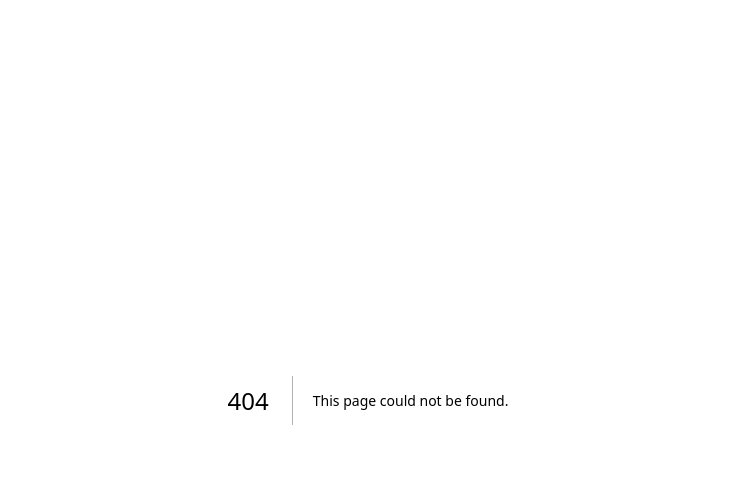
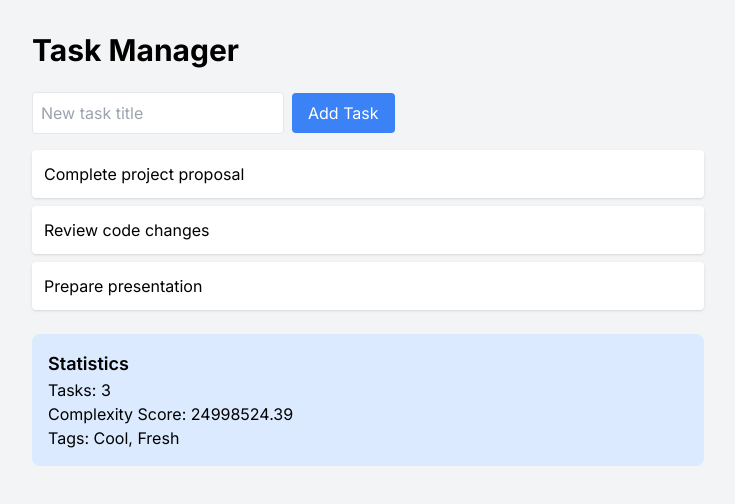
Before and after one commit to vpukhanov/react-profiling-talk, a Next.js app: page /task-manager in a window 1280 px wide. Before the commit this address had no page. Shown: the top 504 px of the page, without its empty margins (272-1007 px from the left). Built offline with nearby package versions, Linux system fonts and the light colour scheme.

Commit message:
task manager example

```diff
--- /dev/null
+++ b/app/task-manager/algorithm.ts
@@ -0,0 +1,9 @@
+export function secretScoringAlgorithm() {
+  let result = 0;
+
+  for (let i = 0; i < 50000000; i++) {
+    result += Math.random();
+  }
+
+  return result;
+}
--- /dev/null
+++ b/app/task-manager/page.tsx
@@ -0,0 +1,5 @@
+import TaskManager from "./task-manager";
+
+export default function Page() {
+  return <TaskManager />;
+}
--- /dev/null
+++ b/app/task-manager/task-manager.tsx
@@ -0,0 +1,90 @@
+"use client";
+
+import React, { useState, useMemo } from "react";
+import { secretScoringAlgorithm } from "./algorithm";
+
+type Task = {
+  id: number;
+  title: string;
+};
+
+function TaskList({ tasks }: { tasks: Task[] }) {
+  secretScoringAlgorithm();
+
+  return (
+    <ul className="space-y-2">
+      {tasks.map((task) => (
+        <li key={task.id} className="bg-white p-3 rounded shadow">
+          {task.title}
+        </li>
+      ))}
+    </ul>
+  );
+}
+
+function Statistics({
+  taskCount,
+  tags,
+}: {
+  taskCount: number;
+  tags: string[];
+}) {
+  const score = secretScoringAlgorithm();
+
+  return (
+    <div className="bg-blue-100 p-4 rounded-lg">
+      <h3 className="text-lg font-semibold">Statistics</h3>
+      <p>Tasks: {taskCount}</p>
+      <p>Complexity Score: {score.toFixed(2)}</p>
+      <p>Tags: {tags.join(", ")}</p>
+    </div>
+  );
+}
+
+function TaskManager() {
+  const [tasks, setTasks] = useState([
+    { id: 1, title: "Complete project proposal" },
+    { id: 2, title: "Review code changes" },
+    { id: 3, title: "Prepare presentation" },
+  ]);
+  const [newTaskTitle, setNewTaskTitle] = useState("");
+  const tags = ["Cool", "Fresh"];
+
+  const addTask = () => {
+    if (newTaskTitle.trim()) {
+      setTasks([...tasks, { id: Date.now(), title: newTaskTitle }]);
+      setNewTaskTitle("");
+    }
+  };
+
+  const taskCount = useMemo(() => tasks.length, [tasks]);
+
+  return (
+    <div className="min-h-screen p-8 bg-gray-100">
+      <div className="max-w-2xl mx-auto">
+        <h1 className="text-3xl font-bold mb-6">Task Manager</h1>
+        <div className="mb-4">
+          <input
+            type="text"
+            value={newTaskTitle}
+            onChange={(e) => setNewTaskTitle(e.target.value)}
+            className="p-2 border rounded mr-2 text-black"
+            placeholder="New task title"
+          />
+          <button
+            onClick={addTask}
+            className="bg-blue-500 text-white px-4 py-2 rounded"
+          >
+            Add Task
+          </button>
+        </div>
+        <TaskList tasks={tasks} />
+        <div className="mt-6">
+          <Statistics taskCount={taskCount} tags={tags} />
+        </div>
+      </div>
+    </div>
+  );
+}
+
+export default TaskManager;
```
